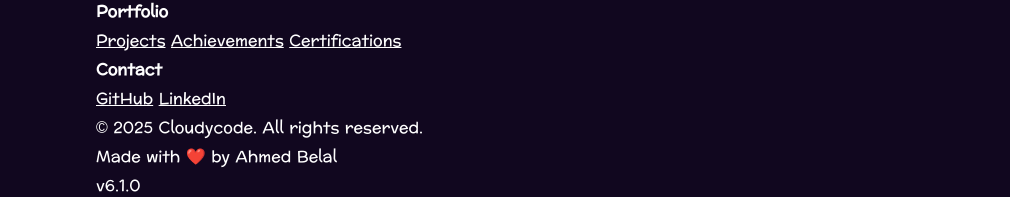
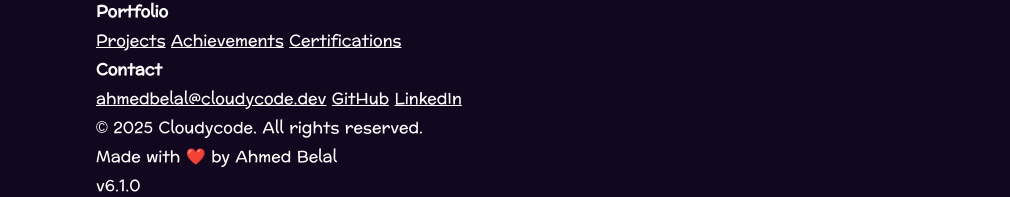
Before and after one commit to engabelal/cloudycode, a website with bundled scripts: page index.html in a window 1280 px wide. Shown: the part 6214-6411 px from the top of the page, without its empty margins (0-1010 px from the left). Built offline with nearby package versions, Linux system fonts and the light colour scheme; animation ran at ten frames a second.

Commit message:
Update email to ahmedbelal@cloudycode.dev and add to footer

```diff
--- a/index.html
+++ b/index.html
@@ -136,7 +136,7 @@
               </svg>
             </a>
           </div>
-          <a class="cta cta--primary" href="mailto:eng.abelal@gmail.com" aria-label="Send email to get in touch">Get in Touch</a>
+          <a class="cta cta--primary" href="mailto:ahmedbelal@cloudycode.dev" aria-label="Send email to get in touch">Get in Touch</a>
         </div>
       </div>
     </header>
@@ -535,7 +535,7 @@
             </p>
           </div>
           <div class="cta-buttons">
-            <a class="cta cta--primary cta--large" href="mailto:eng.abelal@gmail.com">
+            <a class="cta cta--primary cta--large" href="mailto:ahmedbelal@cloudycode.dev">
               <span>Get in Touch</span>
               <svg width="20" height="20" viewBox="0 0 20 20" fill="none">
                 <path d="M7.5 15L12.5 10L7.5 5" stroke="currentColor" stroke-width="2" stroke-linecap="round" stroke-linejoin="round"></path>
@@ -585,6 +585,7 @@
             </div>
             <div class="footer-col">
               <h4>Contact</h4>
+              <a href="mailto:ahmedbelal@cloudycode.dev">ahmedbelal@cloudycode.dev</a>
               <a href="https://github.com/engabelal" target="_blank" rel="noopener">GitHub</a>
               <a href="https://www.linkedin.com/in/engabelal/" target="_blank" rel="noopener">LinkedIn</a>
             </div>
@@ -602,7 +603,7 @@
 
     <!-- Sticky CTA Mobile -->
     <div class="sticky-cta" id="stickyCta">
-      <a href="mailto:eng.abelal@gmail.com">
+      <a href="mailto:ahmedbelal@cloudycode.dev">
         <span>Get in Touch</span>
         <svg width="16" height="16" viewBox="0 0 16 16" fill="none">
           <path d="M6 12L10 8L6 4" stroke="currentColor" stroke-width="2" stroke-linecap="round"></path>
@@ -717,7 +718,7 @@
         "url": "https://cloudycode.dev"
       },
       "description": "DevOps & Cloud Engineer with 12+ years of experience building reliable cloud infrastructure and automating systems with AWS, Azure, Terraform, and CI/CD.",
-      "email": "eng.abelal@gmail.com",
+      "email": "ahmedbelal@cloudycode.dev",
       "sameAs": [
         "https://github.com/engabelal",
         "https://www.linkedin.com/in/engabelal/",
```
